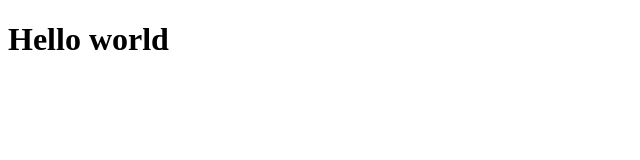
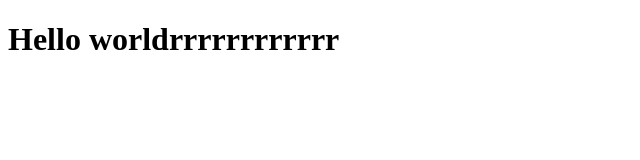
Before and after one commit to HugoBoyer/YT-Github-Video, a plain HTML site: page index.html in a window 1280 px wide. Shown: the whole page, without its empty margins (0-640 px from the left). Drawn offline with Linux system fonts and the light colour scheme.

Commit message:
2eme push

```diff
--- a/index.html
+++ b/index.html
@@ -7,6 +7,6 @@
     <title>Document</title>
 </head>
 <body>
-    <h1>Hello world</h1>
+    <h1>Hello worldrrrrrrrrrrrr</h1>
 </body>
 </html>
```
